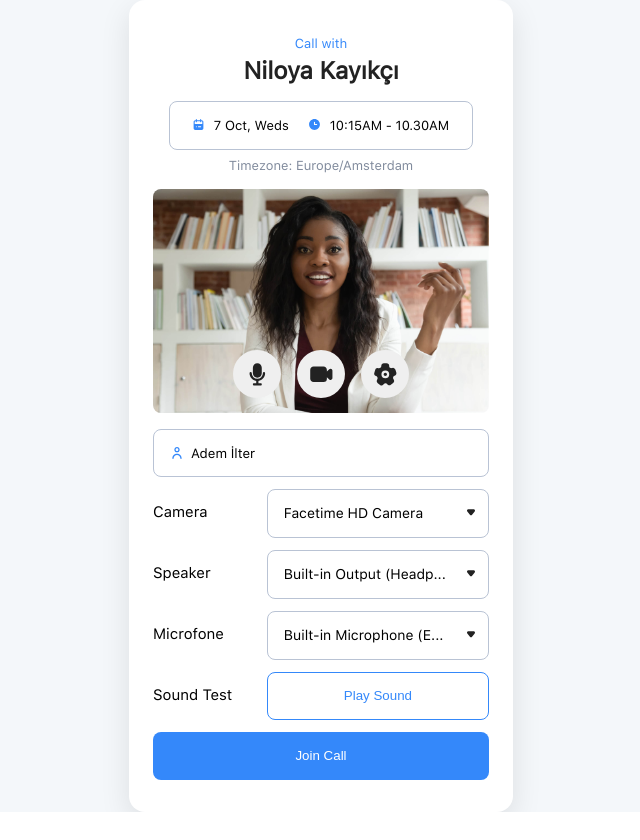
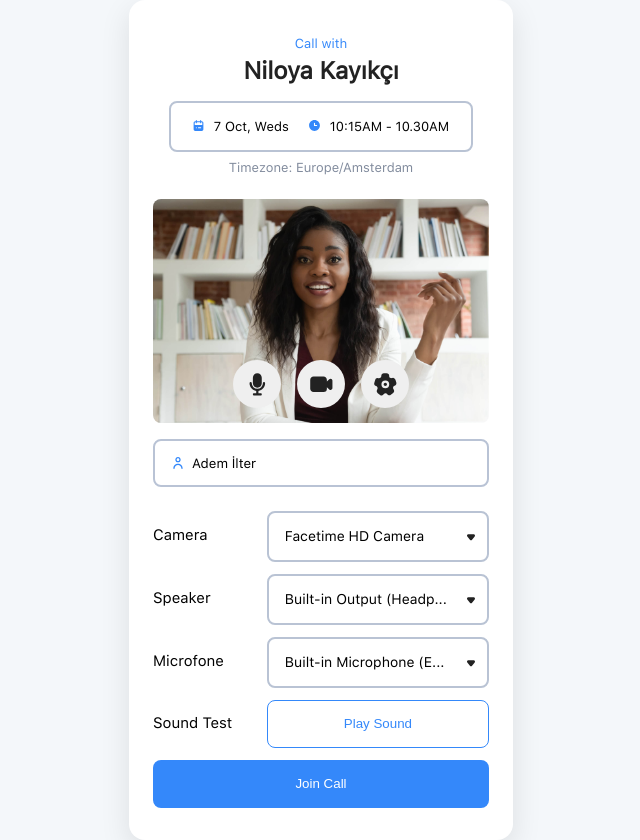
Before and after one commit to SafaElmali/superpeer-ui-developer-challenge, a Next.js app: page / in a window 1280 px wide. Shown: the whole page, without its empty margins (319-959 px from the left). Before the commit the page ends 812 px from the top, so only its background shows below. Built offline with nearby package versions, Linux system fonts and the light colour scheme.

Commit message:
refactor: modify styles

```diff
--- a/components/Dropdown/styles.module.css
+++ b/components/Dropdown/styles.module.css
@@ -1,5 +1,5 @@
 .select {
-  border: 1px solid #b9c3d4;
+  border: 2px solid #b9c3d4;
   background-color: #ffff;
   border-radius: 8px;
   padding: 1rem 1rem;
@@ -16,6 +16,6 @@
 
 .dropdownIcon {
   position: absolute;
-  top: 15px;
+  top: 18px;
   right: 10px;
 }
--- a/components/Input/styles.module.css
+++ b/components/Input/styles.module.css
@@ -1,5 +1,5 @@
 .wrapper {
-  border: 1px solid #b9c3d5;
+  border: 2px solid #b9c3d5;
   box-sizing: border-box;
   width: 100%;
   height: 48px;
--- a/pages/index.js
+++ b/pages/index.js
@@ -50,10 +50,12 @@ const Home = () => {
             </div>
           </div>
           <div className={styles.settings}>
-            <Input
-              value="Adem İlter"
-              icon={<Icon.User currentColor={"#3488FA"} />}
-            />
+            <div className={styles.settingsInput}>
+              <Input
+                value="Adem İlter"
+                icon={<Icon.User currentColor={"#3488FA"} />}
+              />
+            </div>
             <div className={styles.settingsControls}>
               <Modal
                 labelFor={"Camera"}
--- a/styles/main.module.css
+++ b/styles/main.module.css
@@ -28,7 +28,7 @@
 .callSchedule {
   display: flex;
   padding: 16px;
-  border: 1px solid #b9c3d4;
+  border: 2px solid #b9c3d4;
   border-radius: 8px;
   background: #ffffff;
   margin: 0px 0px 8px 0px;
@@ -59,6 +59,8 @@
   text-align: center;
   font-size: 13px;
   color: #818b9d;
+  margin-top: 8px;
+  margin-bottom: 24px;
 }
 
 .video {
@@ -66,11 +68,18 @@
   position: relative;
   display: flex;
   justify-content: center;
+  margin-top: 24px;
+  margin-bottom: 16px;
 }
 
 .video img {
   max-width: 336px;
   border-radius: 8px;
+}
+
+.settingsInput {
+  margin-top: 16px;
+  margin-bottom: 24px;
 }
 
 .videoControl {
```
